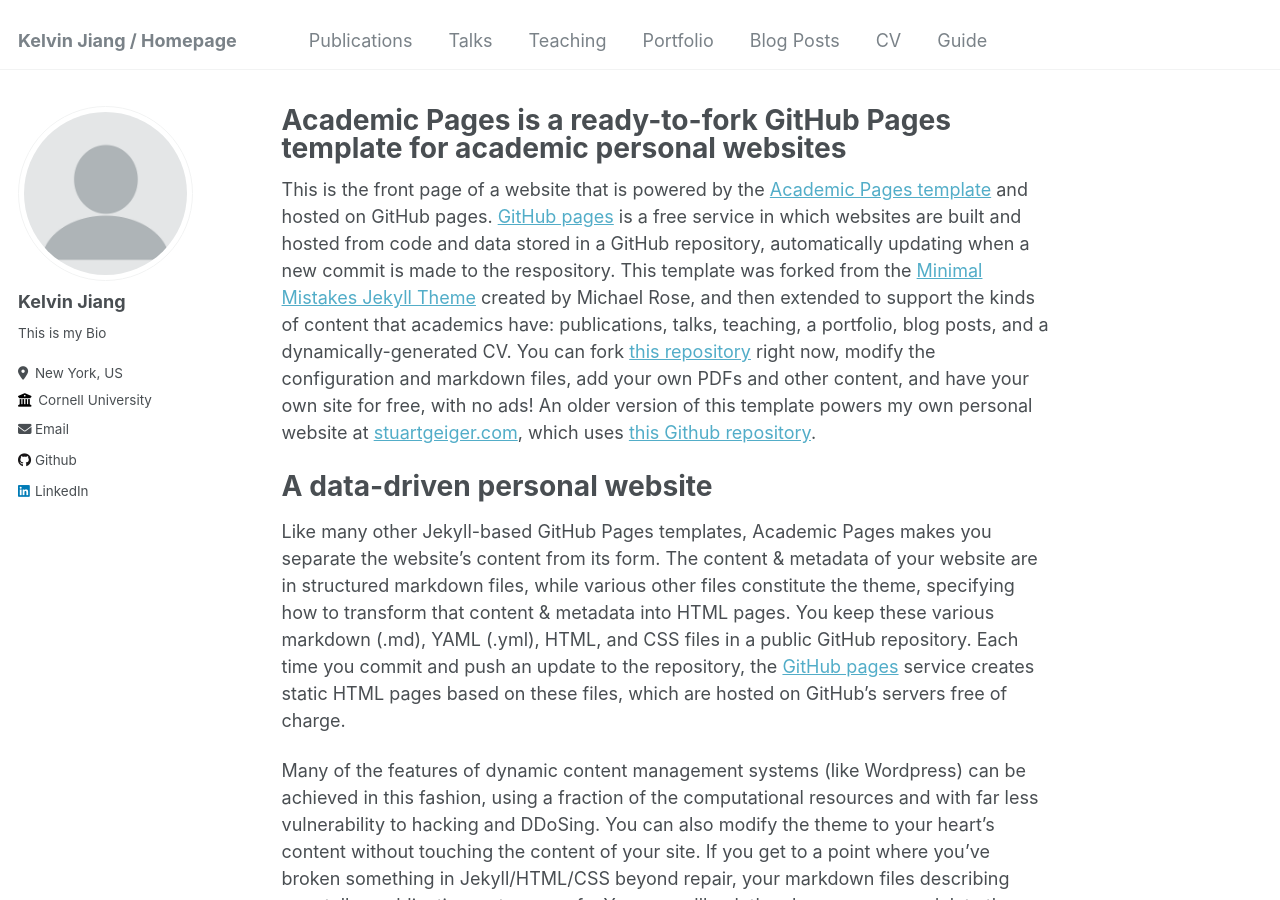
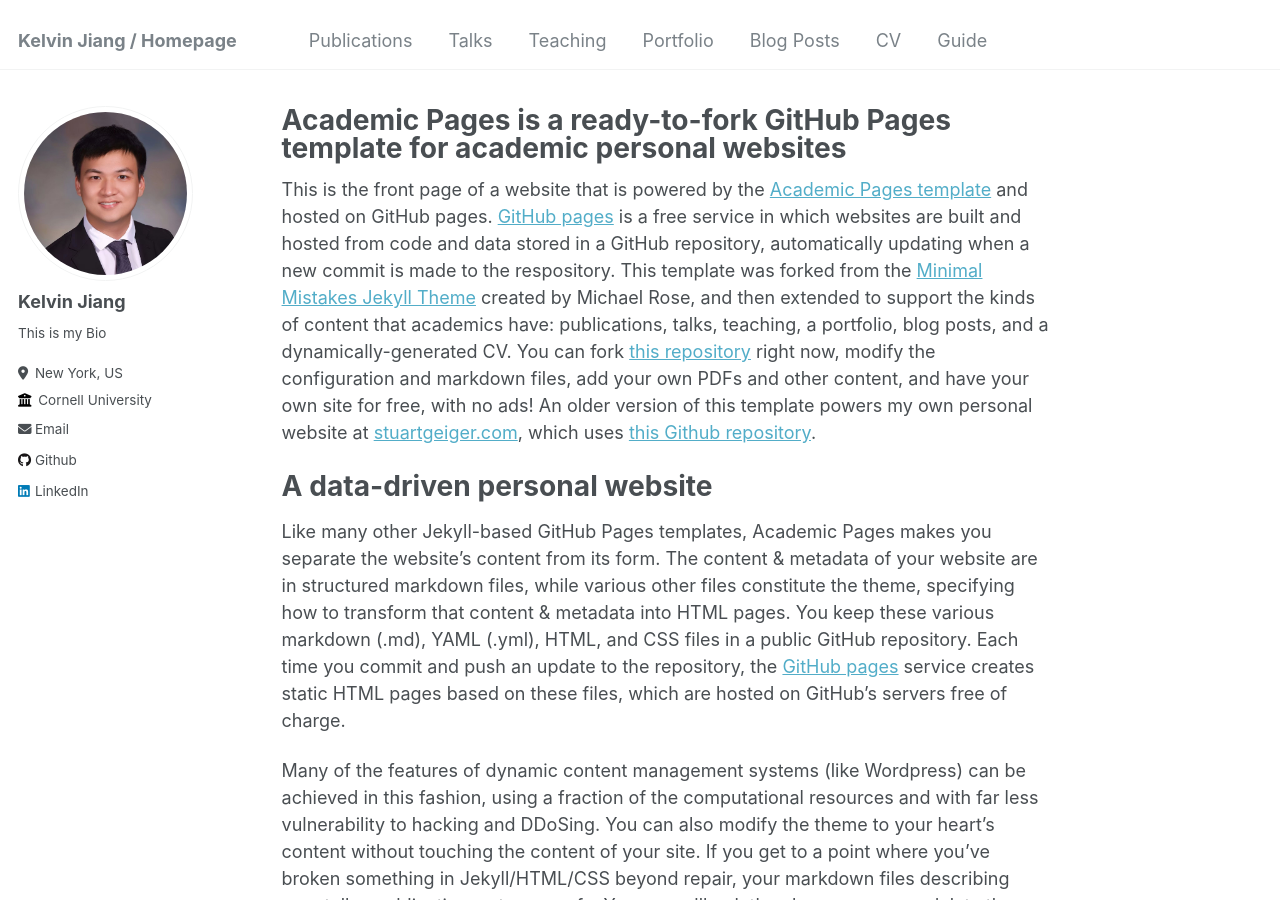
Before and after one commit to KelvinJ2567/kevin.github.io, a Jekyll site: the page built from _pages/about.md, in a window 1280 px wide and 900 px high. Built offline with Jekyll 4.4.1, drawn with Linux system fonts in a browser that asks for light colours.

Commit message:
Update _config.yml

```diff
--- a/_config.yml
+++ b/_config.yml
@@ -21,7 +21,7 @@ repository               : "KelvinJ2567/kevin.github.io"
 #               Additional customization can be done by editing /_includes/author-profile.html
 author:
   # Biographic information
-  avatar           : "profile.png"
+  avatar           : "Profile1.png"
   name             : "Kelvin Jiang"
   pronouns         : # example: "she/her"
   bio              : "This is my Bio"
```
